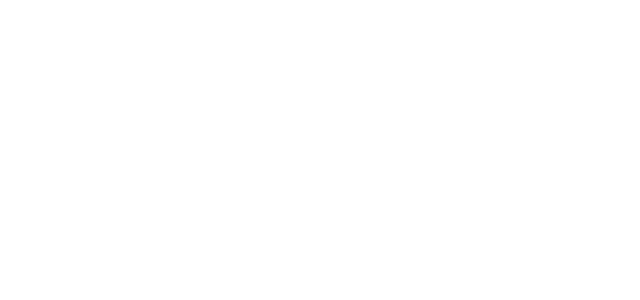
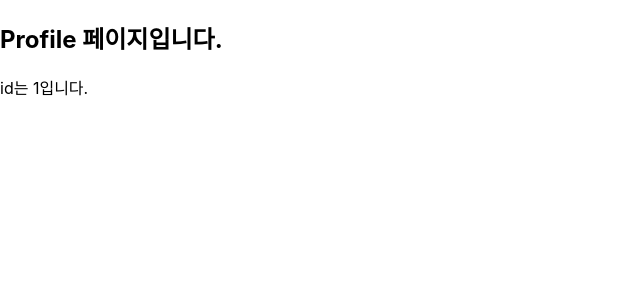
Before and after one commit to sunpositive0916/ReactBasic, a React (Create React App) app in the folder react-router-example/: page /profile/1 in a window 1280 px wide. Shown: the top 300 px of the page, without its empty margins (0-640 px from the left). Built offline with nearby package versions, Linux system fonts and the light colour scheme.

Commit message:
Dynamic 라우팅 1

```diff
--- a/react-router-example/src/App.js
+++ b/react-router-example/src/App.js
@@ -8,6 +8,7 @@ function App() {
     <BrowserRouter>
       <Route path="/" exact component={Home} />
       <Route path="/profile" exact component={Profile} />
+      <Route path="/profile/:id" component={Profile} />
       <Route path="/about" exact component={About} />
     </BrowserRouter>
   );
--- a/react-router-example/src/pages/Profile.jsx
+++ b/react-router-example/src/pages/Profile.jsx
@@ -1,3 +1,10 @@
-export default function Profile() {
-    return <div>Profile 페이지입니다.</div>
+export default function Profile(props) {
+    const id = props.match.params.id;
+    console.log(id, typeof id);
+    return (
+        <div>
+            <h2>Profile 페이지입니다.</h2>
+            {id && <p>id는 {id}입니다.</p>}
+        </div>
+    );
 }
```
